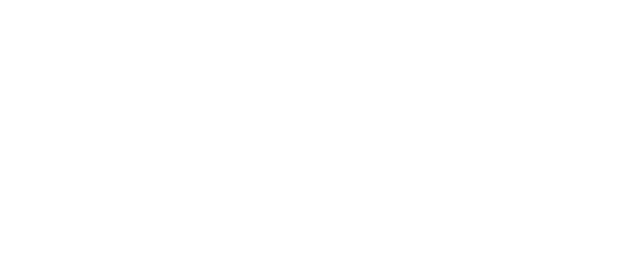
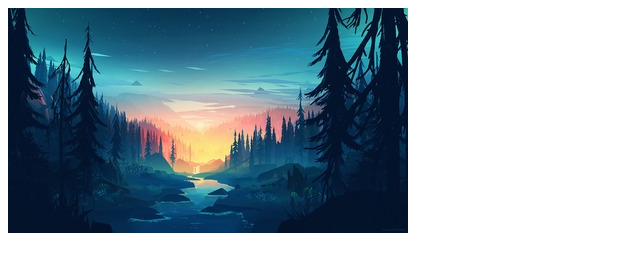
Before and after one commit to modemyc/htmlcss-20231222_konstantinrazin, a website: page 06-lection4/03-srcset/index.html in a window 1280 px wide. Shown: the whole page, without its empty margins (0-640 px from the left). Drawn offline with Linux system fonts and the light colour scheme.

Commit message:
add solution for srcset

```diff
--- a/06-lection4/03-srcset/index.html
+++ b/06-lection4/03-srcset/index.html
@@ -5,6 +5,10 @@
         <link rel="stylesheet" href="./srcset.css">
     </head>
     <body>
-
+        <div class="block">
+            <img class="block__img" src="/06-lection4/03-srcset/public/forest_400.jpg" alt="image"
+                srcset="/06-lection4/03-srcset/public/forest_768.jpg 2x,
+                /06-lection4/03-srcset/public/forest_400.jpg 1x"
+            />
     </body>
 </html>
--- a/06-lection4/03-srcset/srcset.css
+++ b/06-lection4/03-srcset/srcset.css
@@ -0,0 +1,10 @@
+.block {
+    width: 400px;
+    height: 225px;
+}
+
+.block__img {
+    width: 100%;
+    height: 100%;
+    object-fit: cover;
+}
```
